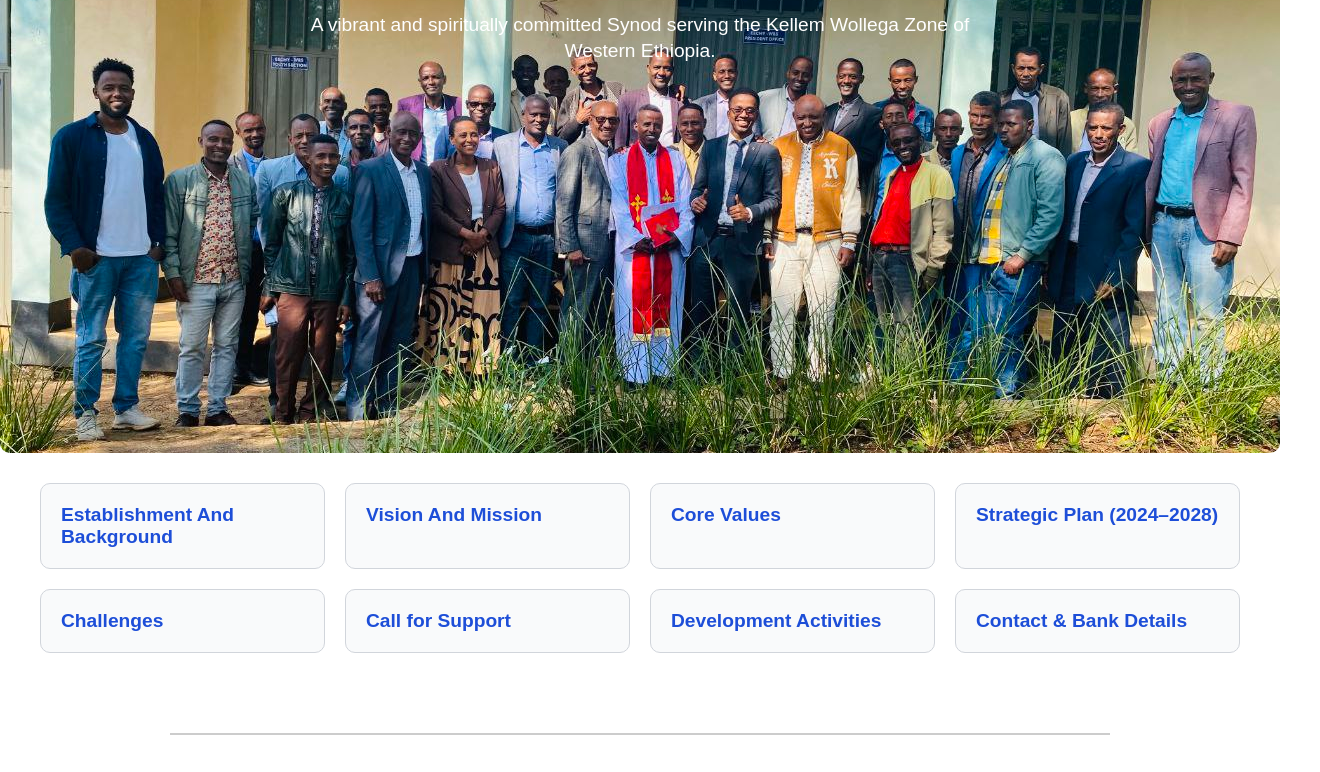
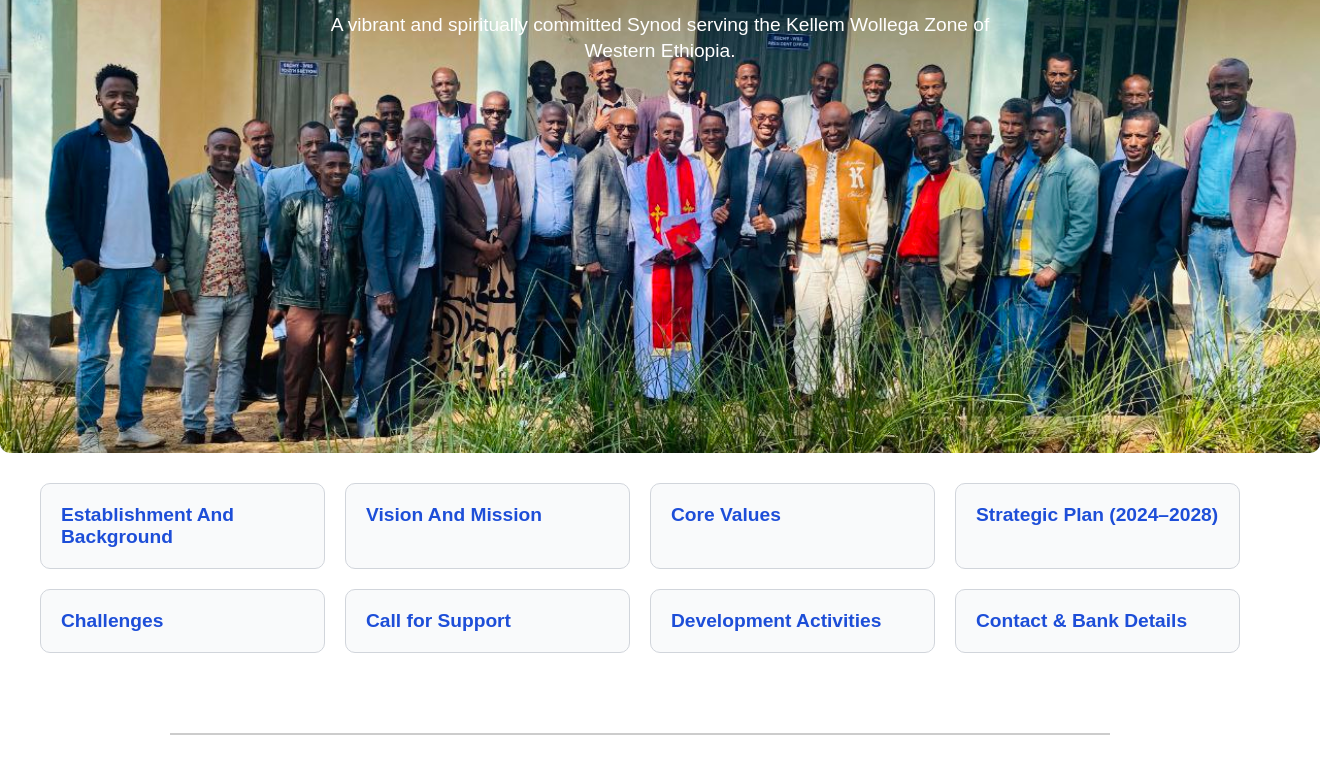
Before and after one commit to on857/Walal-Behtel-Synod, a plain HTML site: page index.html in a window 1280 px wide. Shown: the part 127-899 px from the top of the page, 1320 px wide, since content can reach past the window. Drawn offline with Linux system fonts and the light colour scheme.

Commit message:
Update index.html

```diff
--- a/index.html
+++ b/index.html
@@ -33,6 +33,7 @@
     header {
       text-align: center;
       padding: 40px 20px;
+      width: 100%;
       height: 500px;
       background-size: cover;
       background-color: #e8f0fe;
@@ -146,6 +147,30 @@
       font-size: 1rem;
       line-height: 1.4;
     }
+  /* Smartphones */
+@media (max-width: 600px) {
+  body {
+    font-size: 14px;
+  }
+  .container {
+    flex-direction: column;
+  }
+}
+
+/* Tablets */
+@media (min-width: 601px) and (max-width: 1024px) {
+  body {
+    font-size: 16px;
+  }
+}
+
+/* Desktops */
+@media (min-width: 1025px) {
+  body {
+    font-size: 18px;
+  }
+}
+
   </style>
 </head>
 <body>
```
